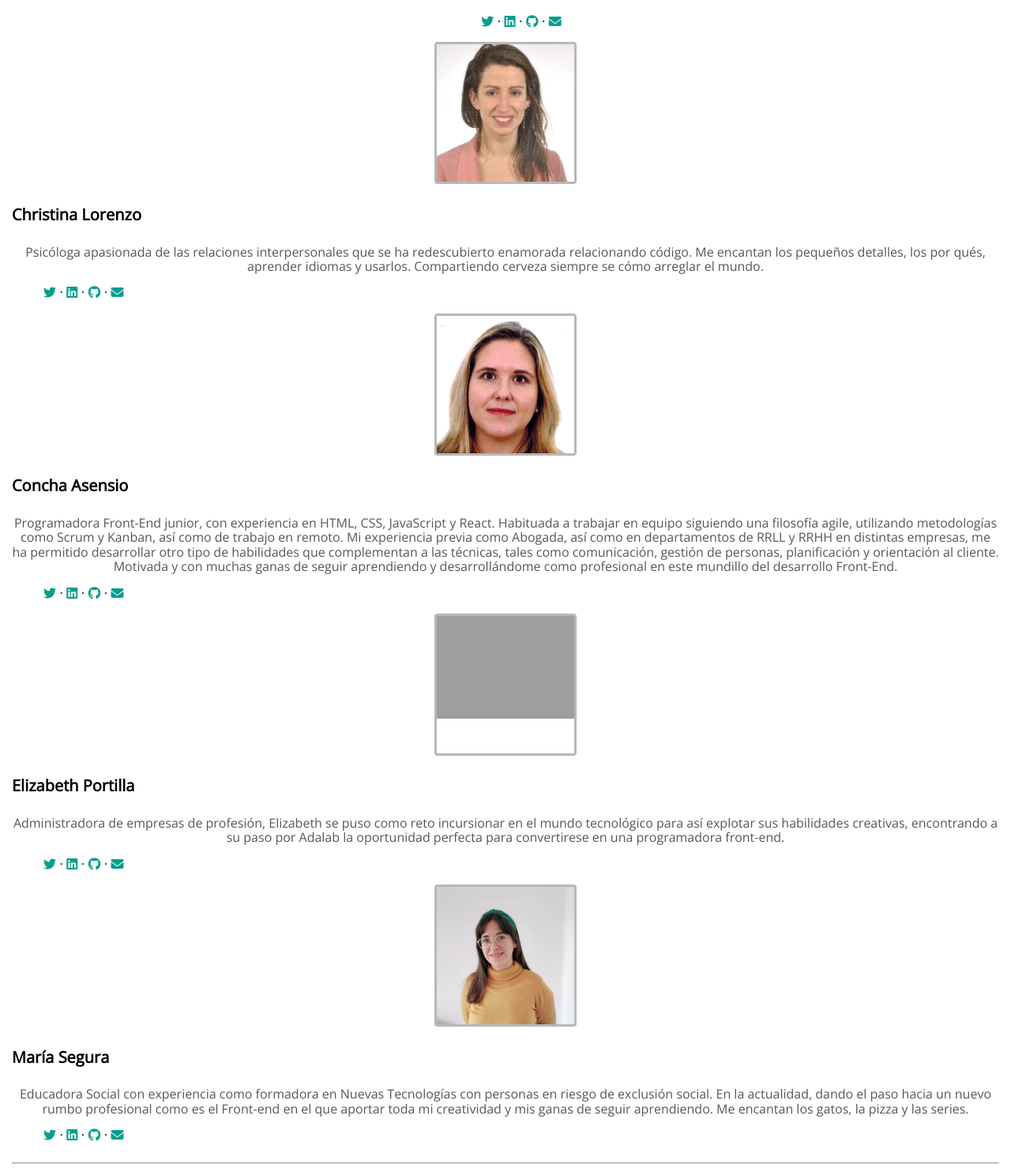
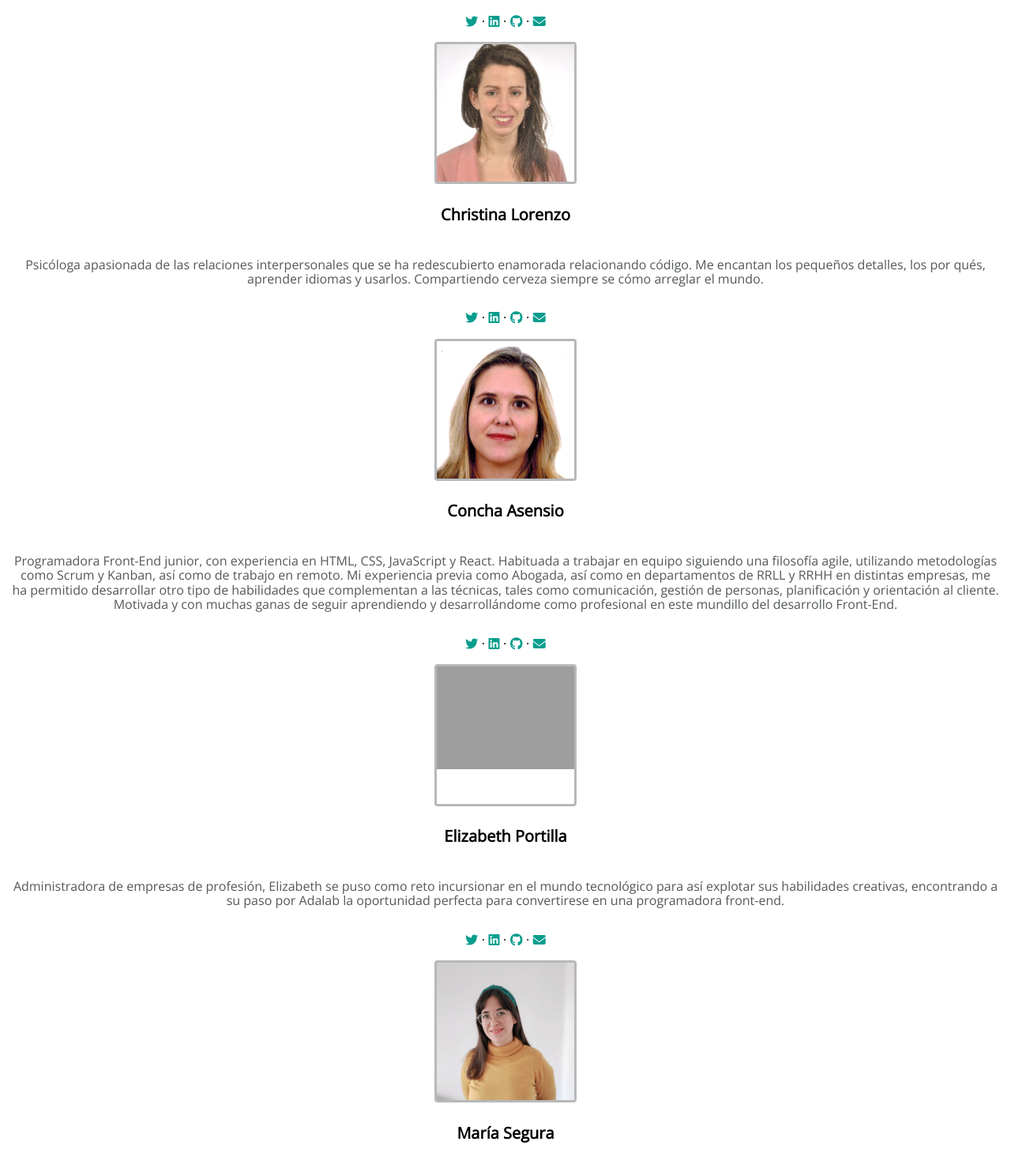
Before and after one commit to conchaasensio/project-promo-j-module-1-team-2, a plain HTML site: page index.html in a window 1280 px wide. Shown: the part 1034-2513 px from the top of the page at 79% size. Drawn offline with nearby package versions, Linux system fonts and the light colour scheme; grey boxes are pictures that could not be loaded.

Commit message:
Social media icons

```diff
--- a/index.html
+++ b/index.html
@@ -144,7 +144,7 @@
               alt="Foto de Christina Lorenzo"
             />
           </div>
-          <div>
+          <div class="team-text">
             <h4>Christina Lorenzo</h4>
             <p>
               Psicóloga apasionada de las relaciones interpersonales que se ha
@@ -152,7 +152,7 @@
               pequeños detalles, los por qués, aprender idiomas y usarlos.
               Compartiendo cerveza siempre se cómo arreglar el mundo.
             </p>
-            <nav>
+            <nav class="social-media">
               <ul>
                 <li>
                   <a
@@ -196,7 +196,7 @@
           <div class="team-picture">
             <img src="./images/foto-concha.jpg" alt="Foto de Concha Asensio" />
           </div>
-          <div>
+          <div class="team-text">
             <h4>Concha Asensio</h4>
             <p>
               Programadora Front-End junior, con experiencia en HTML, CSS,
@@ -210,7 +210,7 @@
               ganas de seguir aprendiendo y desarrollándome como profesional en
               este mundillo del desarrollo Front-End.
             </p>
-            <nav>
+            <nav class="social-media">
               <ul>
                 <li>
                   <a
@@ -255,7 +255,7 @@
               alt="Foto de Elizabeth Portilla"
             />
           </div>
-          <div>
+          <div class="team-text">
             <h4>Elizabeth Portilla</h4>
             <p>
               Administradora de empresas de profesión, Elizabeth se puso como
@@ -264,7 +264,7 @@
               oportunidad perfecta para convertirese en una programadora
               front-end.
             </p>
-            <nav>
+            <nav class="social-media">
               <ul>
                 <li>
                   <a href="" target="_blank" title="Ir a Twitter"
@@ -294,7 +294,7 @@
           <div class="team-picture">
             <img src="./images/foto-maria.png" alt="Foto de María Segura" />
           </div>
-          <div>
+          <div class="team-text">
             <h4>María Segura</h4>
             <p>
               Educadora Social con experiencia como formadora en Nuevas
@@ -303,7 +303,7 @@
               el Front-end en el que aportar toda mi creatividad y mis ganas de
               seguir aprendiendo. Me encantan los gatos, la pizza y las series.
             </p>
-            <nav>
+            <nav class="social-media">
               <ul>
                 <li>
                   <a
--- a/styles/main.css
+++ b/styles/main.css
@@ -16,6 +16,7 @@
   list-style-type: none;
   text-decoration: none;
   /* border: 1px solid red; */
+  padding: 0px;
 }
 
 /* HEADER */
@@ -55,10 +56,6 @@
   color: #54585a;
   font-size: 16px;
   font-family: var(--primary-font);
-}
-
-.social-media {
-  display: inline-block;
 }
 
 /* FORTALEZAS */
@@ -131,9 +128,10 @@
 }
 
 /* REDES SOCIALES */
-.team-introduction li {
+.social-media li {
   display: inline-block;
 }
+
 .team-introduction li:after {
   content: "·";
 }
```
